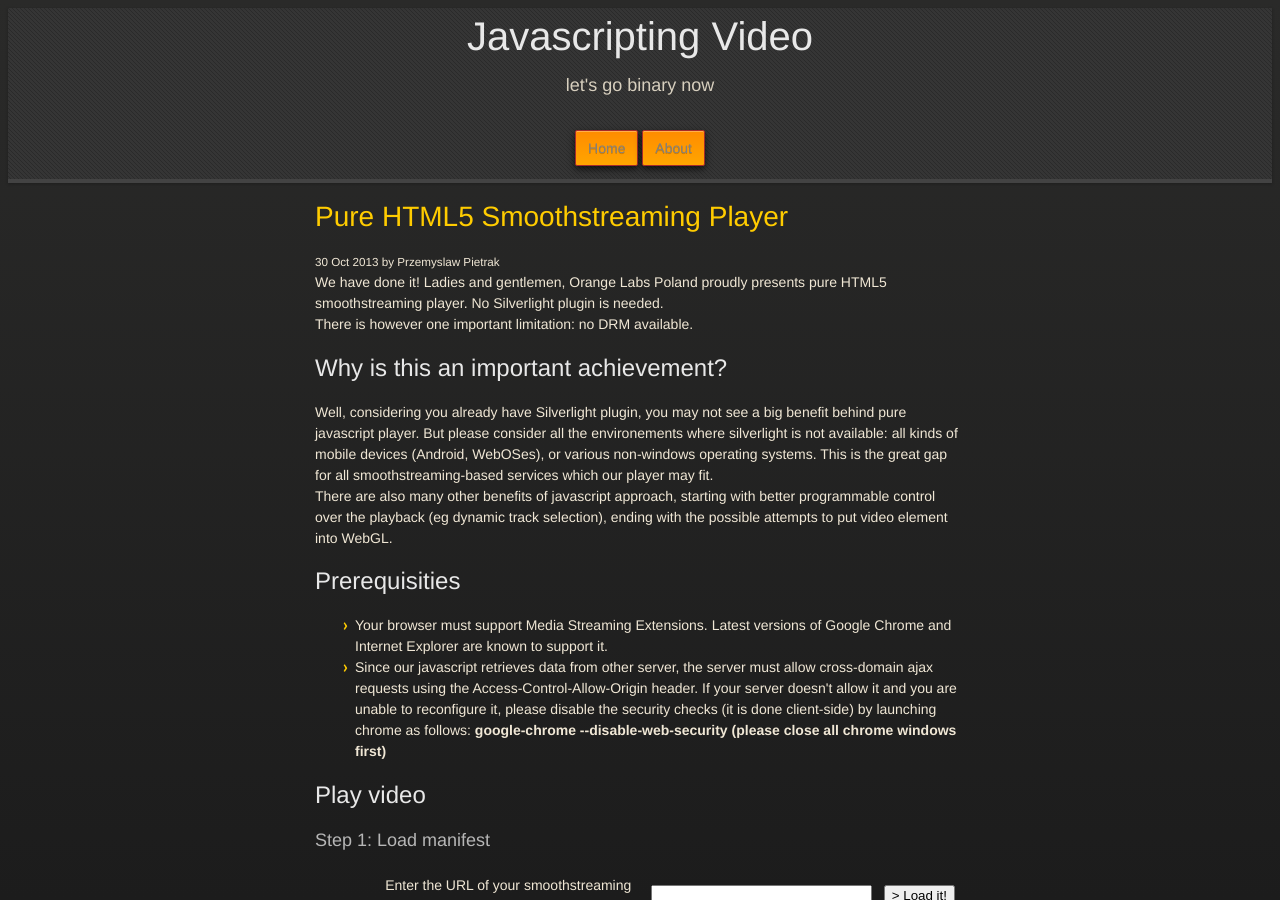
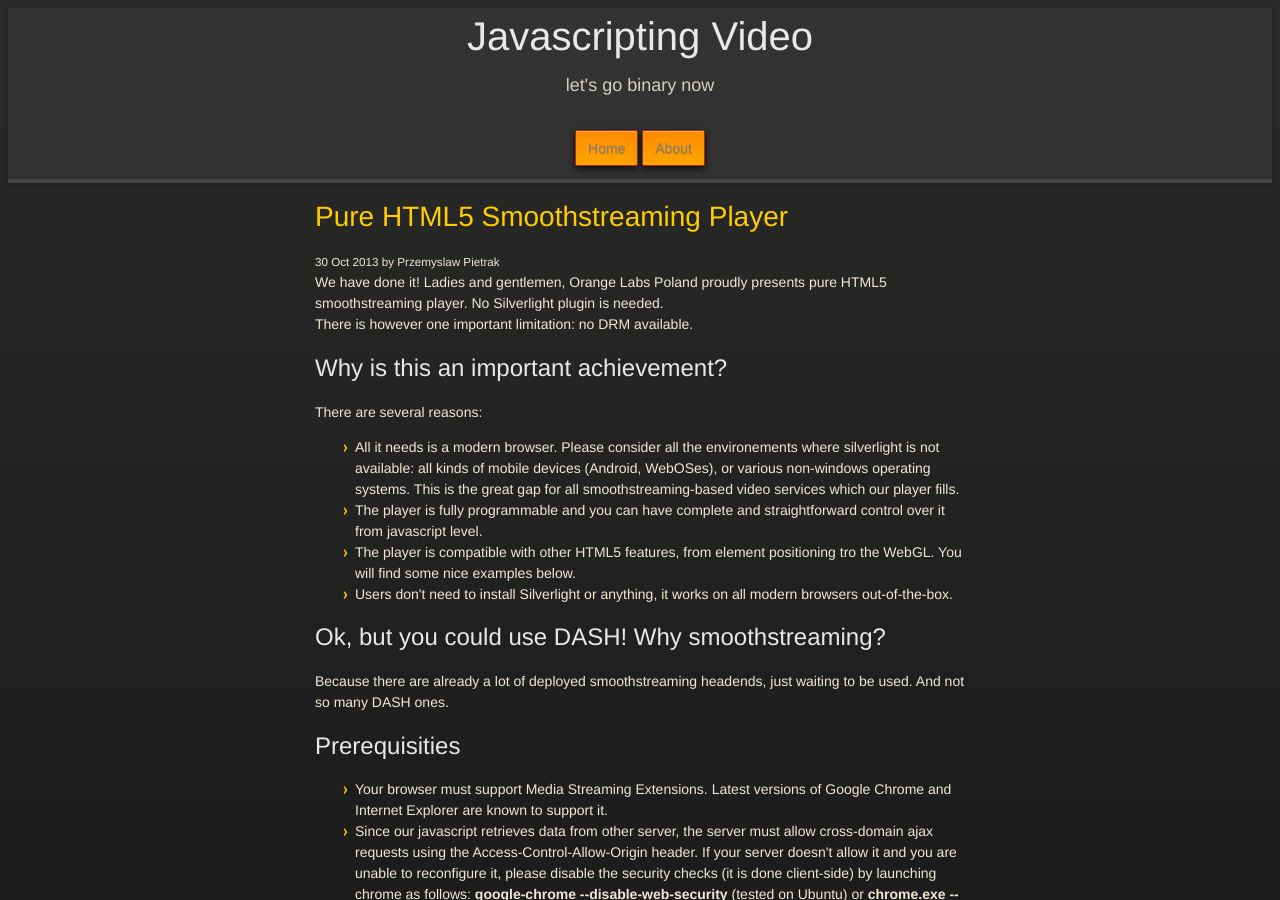
Before and after one commit to ppietrak/ppietrak.github.com, a Jekyll site: the page built from _posts/2013-10-30-pure-html5-smoothstreaming-player.html, in a window 1280 px wide and 900 px high. Built offline with Jekyll 4.4.1, drawn with Linux system fonts in a browser that asks for light colours; nearby versions of some CDN libraries; some of the changed text lies outside the part shown.

Commit message:
minor changes

```diff
--- a/_posts/2013-10-30-pure-html5-smoothstreaming-player.html
+++ b/_posts/2013-10-30-pure-html5-smoothstreaming-player.html
@@ -21,13 +21,21 @@ There is however one important limitation: no DRM available.
 <script src="//ajax.googleapis.com/ajax/libs/jquery/1.9.1/jquery.min.js" ></script>
 
 <h2>Why is this an important achievement?</h2>
-Well, considering you already have Silverlight plugin, you may not see a big benefit behind pure javascript player. But please consider all the environements where silverlight is not available: all kinds of mobile devices (Android, WebOSes), or various non-windows operating systems. This is the great gap for all smoothstreaming-based services which our player may fit.<br>
-There are also many other benefits of javascript approach, starting with better programmable control over the playback (eg dynamic track selection), ending with the possible attempts to put video element into WebGL.
+There are several reasons:
+<ul>
+<li>All it needs is a modern browser. Please consider all the environements where silverlight is not available: all kinds of mobile devices (Android, WebOSes), or various non-windows operating systems. This is the great gap for all smoothstreaming-based video services which our player fills.</li>
+<li>The player is fully programmable and you can have complete and straightforward control over it from javascript level.</li>
+<li>The player is compatible with other HTML5 features, from element positioning tro the WebGL. You will find some nice examples below.</li>
+<li>Users don't need to install Silverlight or anything, it works on all modern browsers out-of-the-box.</li>
+</ul>
+
+<h2>Ok, but you could use DASH! Why smoothstreaming?</h2>
+Because there are already a lot of deployed smoothstreaming headends, just waiting to be used. And not so many DASH ones.
 
 <h2>Prerequisities</h2>
 <ul>
 <li>Your browser must support Media Streaming Extensions. Latest versions of Google Chrome and Internet Explorer are known to support it.</li>
-<li>Since our javascript retrieves data from other server, the server must allow cross-domain ajax requests using the Access-Control-Allow-Origin header. If your server doesn't allow it and you are unable to reconfigure it, please disable the security checks (it is done client-side) by launching chrome as follows: <b>google-chrome --disable-web-security (please close all chrome windows first)</b></li>
+<li>Since our javascript retrieves data from other server, the server must allow cross-domain ajax requests using the Access-Control-Allow-Origin header. If your server doesn't allow it and you are unable to reconfigure it, please disable the security checks (it is done client-side) by launching chrome as follows: <b>google-chrome --disable-web-security</b> (tested on Ubuntu) or <b>chrome.exe --disable-web-security</b> (tested on Windows XP). Please close all chrome windows first.</li>
 </ul>
 
 <h2>Play video</h2>
```
